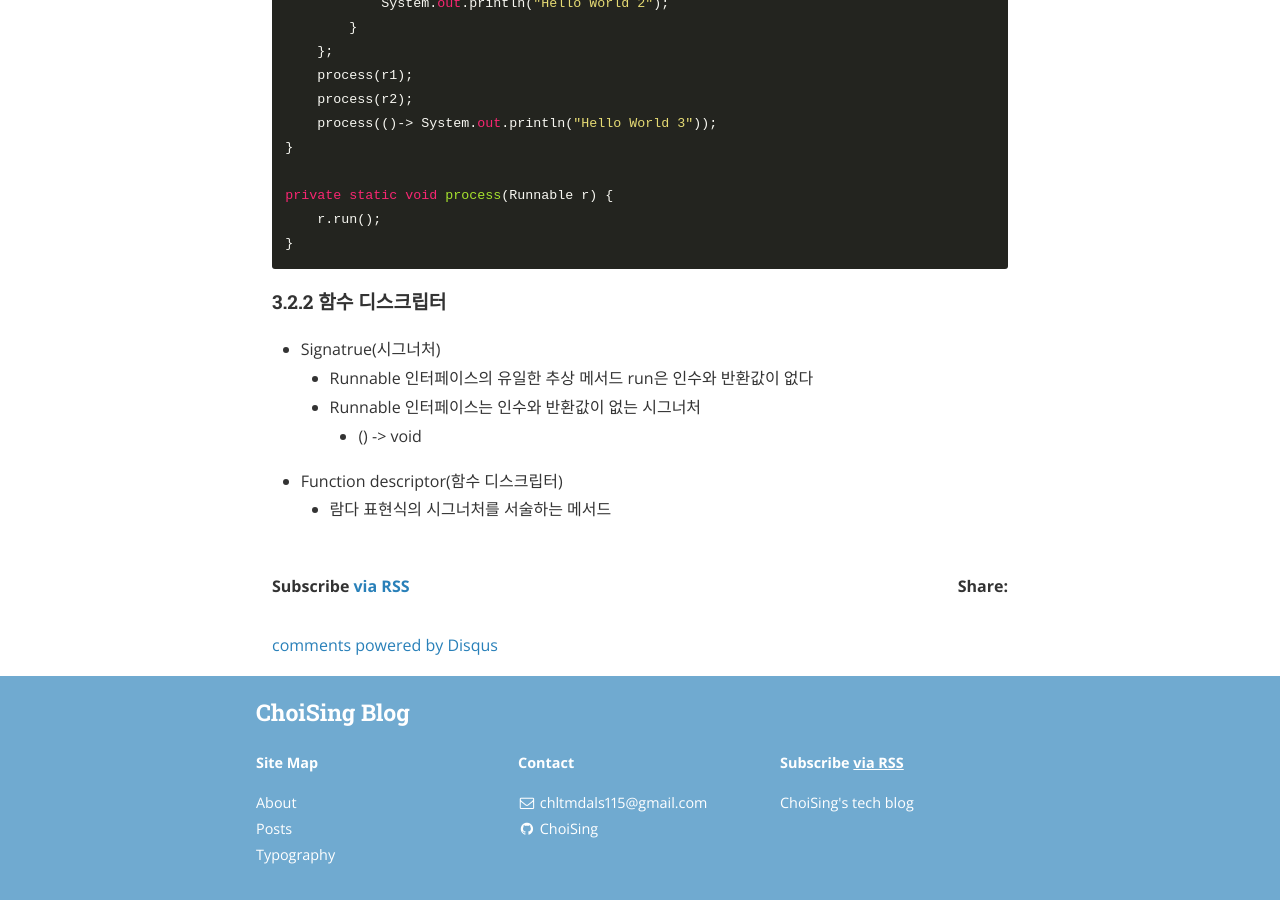
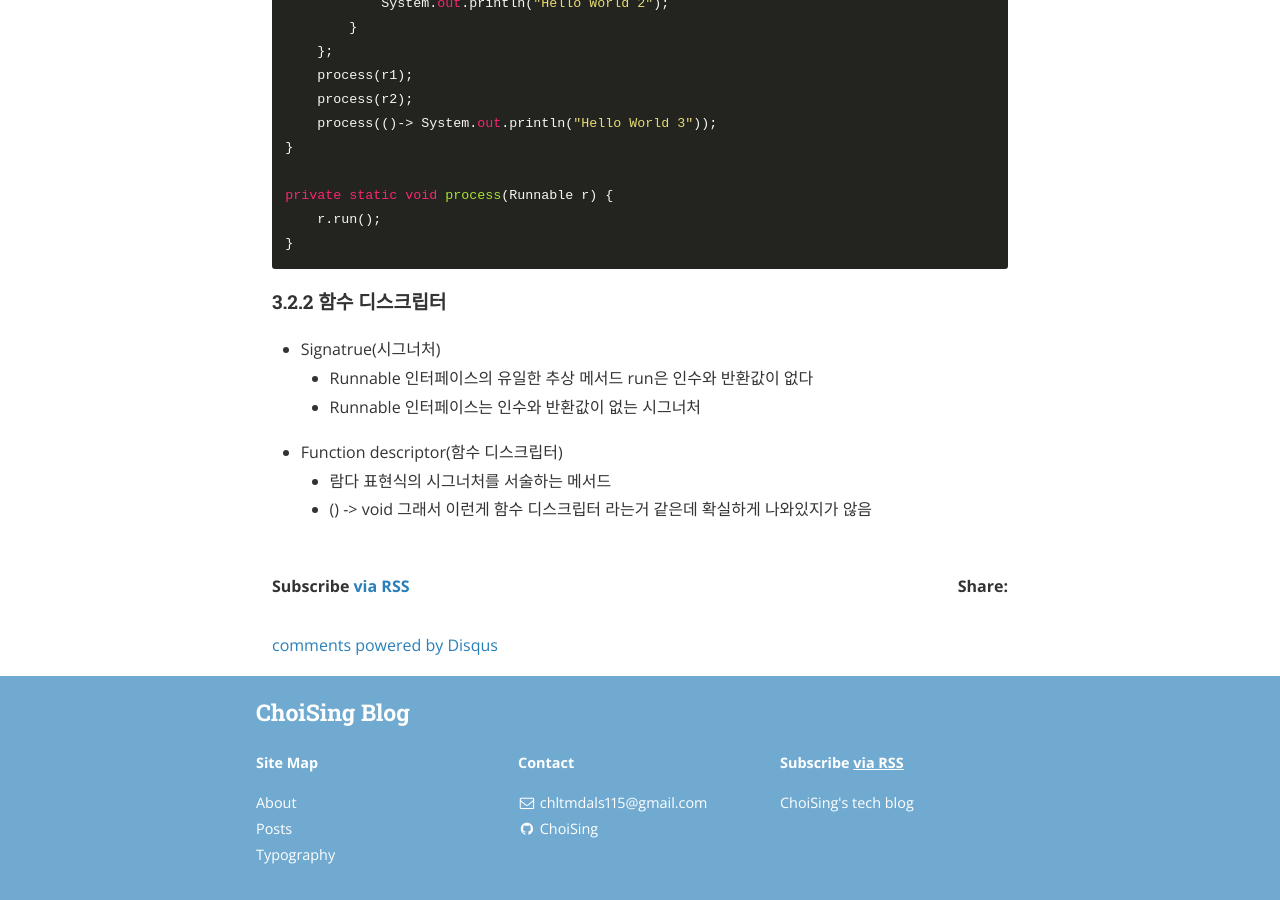
Before and after one commit to Oraindrop/oraindrop.github.io, a Jekyll site: the page built from _posts/TIL/2019-03-04-TIL.md, in a window 1280 px wide and 900 px high, scrolled down 2447 px. Built offline with Jekyll 4.4.1, drawn with Linux system fonts in a browser that asks for light colours; nearby versions of some CDN libraries; comment, search, counter and statistics services are not loaded.

Commit message:
TIL(20190304) 일부 수정

```diff
--- a/_posts/TIL/2019-03-04-TIL.md
+++ b/_posts/TIL/2019-03-04-TIL.md
@@ -107,6 +107,8 @@ private static void process(Runnable r) {
 - Signatrue(시그너처)
     - Runnable 인터페이스의 유일한 추상 메서드 run은 인수와 반환값이 없다
     - Runnable 인터페이스는 인수와 반환값이 없는 시그너처
-        - () -> void
+
 - Function descriptor(함수 디스크립터)
     - 람다 표현식의 시그너처를 서술하는 메서드
+    - () -> void
+         그래서 이런게 함수 디스크립터 라는거 같은데 확실하게 나와있지가 않음
```
